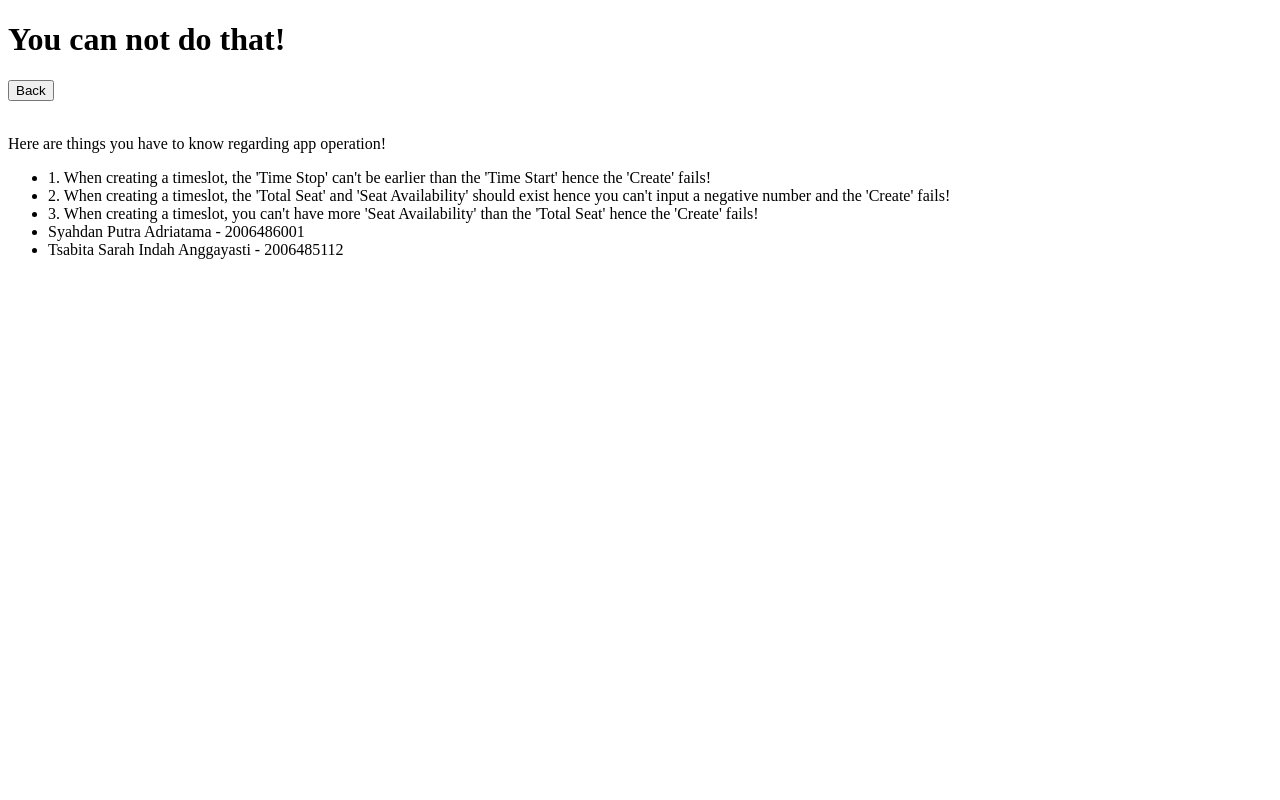
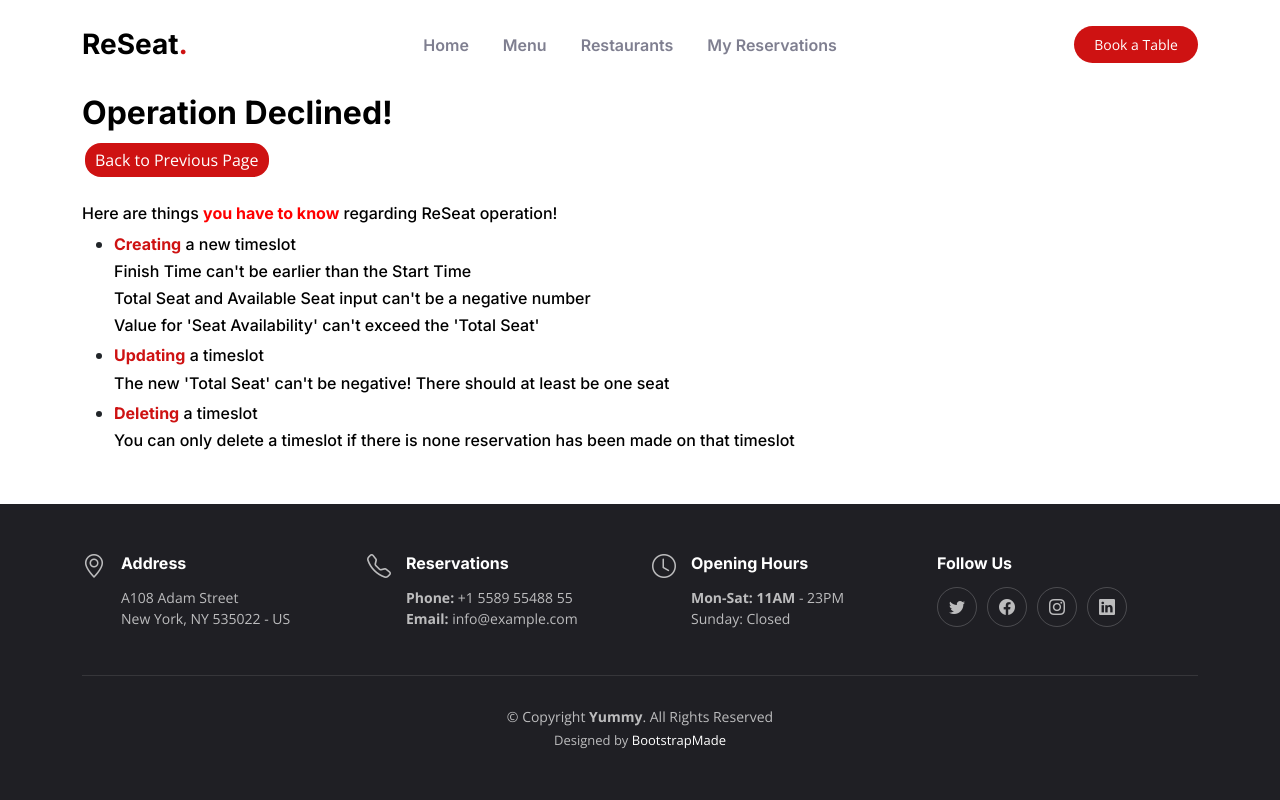
Before and after one commit to muhammadrazif01/strudel, a Django app: page /schedule/warning in a window 1280 px wide. Run offline with Django 4.2, Linux system fonts and the light colour scheme; some libraries are stand-ins or nearby versions.

Commit message:
Adding FE

```diff
--- a/schedule/templates/warning.html
+++ b/schedule/templates/warning.html
@@ -1,33 +1,35 @@
-<!DOCTYPE html>
-<html>
-    <head>
-        <title>Warning</title>
-    </head>
-    <body>
+{% extends 'base.html' %}
+{% load static %}
+
+{% block content %}
+<div class="container justify-content-center align-items-center">
     <div>
-            <h1>You can not do that!</h1>
+        <h2 style="color:black">
+            <strong>
+                Operation Declined!
+            </strong>
+        </h2>
         <a href="/schedule">
-                <button>Back</button>
+            <button style="margin: 3px; border-radius: 16px; border: none; padding: 5px 10px 5px 10px; background-color: #CE1212; color: white;">Back to Previous Page</button>
         </a>
     </div>
     <br>
-        <p>Here are things you have to know regarding app operation!</p>
+    <h6 style="color:black">Here are things <strong style="color:red;">you have to know</strong> regarding ReSeat operation!</h6>
     <ul>
         <li>
-                1. When creating a timeslot, the 'Time Stop' can't be earlier than the 'Time Start' hence the 'Create' fails!
+            <h6 style="color:black"><strong style="color:#CE1212;">Creating</strong> a new timeslot</h6>
         </li>
+        <h6 style="color:black">Finish Time can't be earlier than the Start Time</h6>
+        <h6 style="color:black">Total Seat and Available Seat input can't be a negative number</h6>
+        <h6 style="color:black">Value for 'Seat Availability' can't exceed the 'Total Seat'</h6>
         <li>
-                2. When creating a timeslot, the 'Total Seat' and 'Seat Availability' should exist hence you can't input a negative number and the 'Create' fails!
+            <h6 style="color:black"><strong style="color:#CE1212;">Updating</strong> a timeslot</h6>
         </li>
+        <h6 style="color:black">The new 'Total Seat' can't be negative! There should at least be one seat</h6>
         <li>
-                3. When creating a timeslot, you can't have more 'Seat Availability' than the 'Total Seat' hence the 'Create' fails!
+            <h6 style="color:black"><strong style="color:#CE1212;">Deleting</strong> a timeslot</h6>
         </li>
-            <li>
-                Syahdan Putra Adriatama - 2006486001
-            </li>
-            <li>
-                Tsabita Sarah Indah Anggayasti - 2006485112
-            </li>
+        <h6 style="color:black">You can only delete a timeslot if there is none reservation has been made on that timeslot</h6>
     </ul>
-    </body>
-</html>
+</div>
+{% endblock content %}
```
Also changed, not shown: schedule/forms.py (+4 -4 lines), schedule/templates/create_timeslot.html (+10 -6 lines), schedule/templates/show_timeslot.html (+21 -25 lines), schedule/templates/update_timeslot.html (+13 -5 lines), db.sqlite3. Lines whose indentation alone changed are shown as unchanged.
